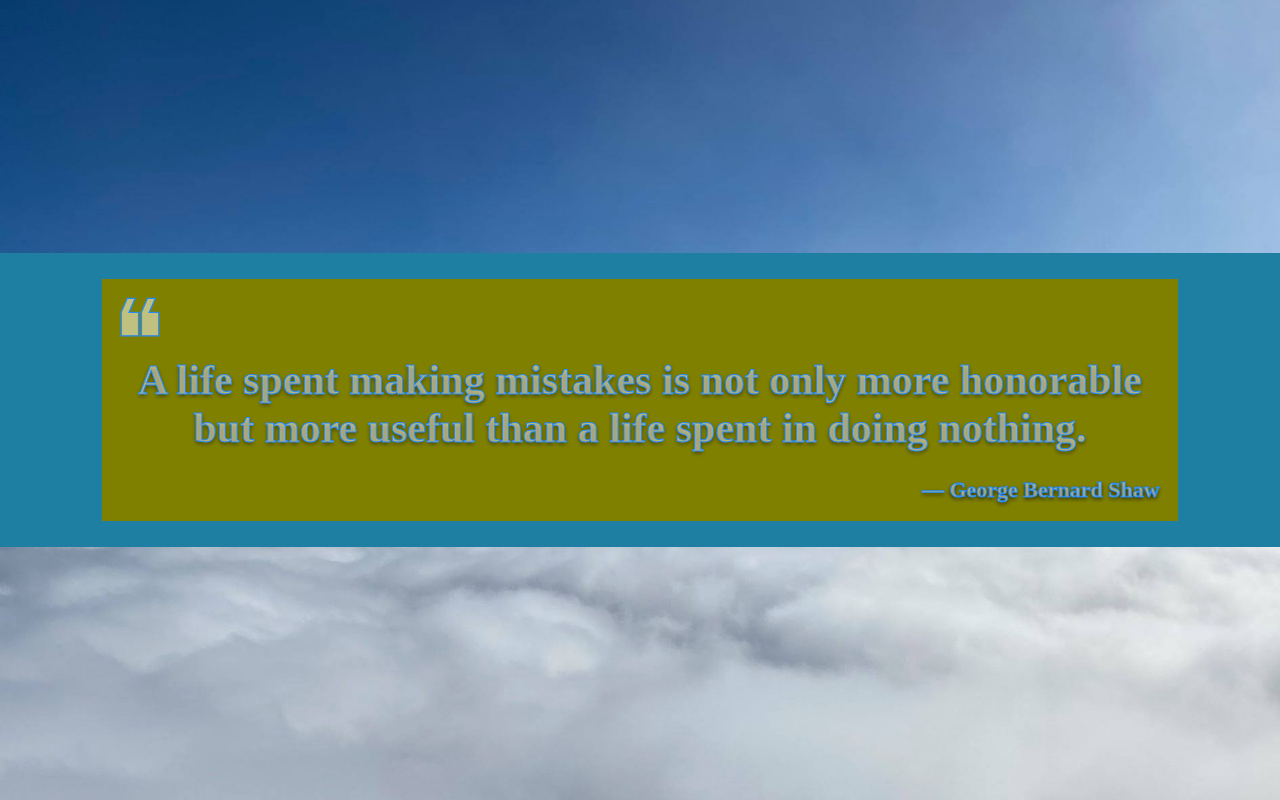
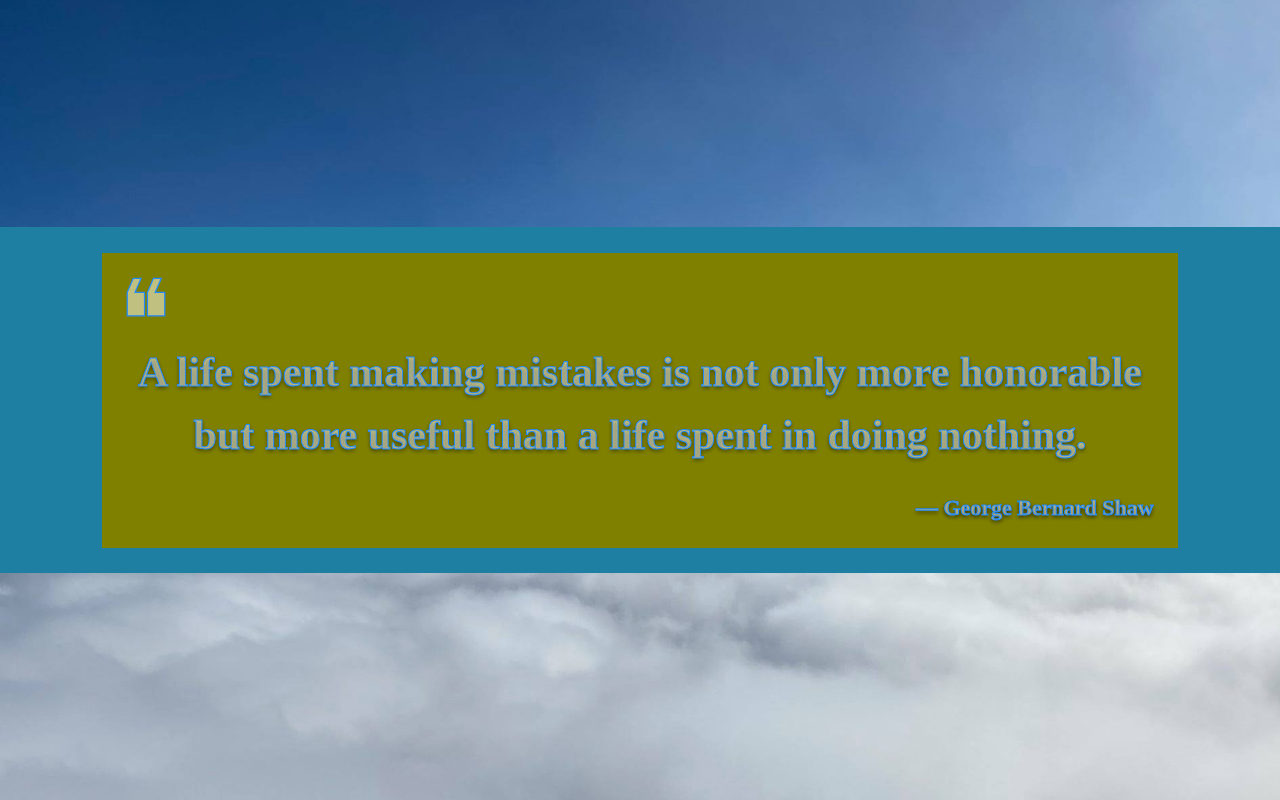
Before and after one commit to gzamaury/random-quote-machine, a React (Create React App) app: page / in a window 1280 px wide. Built offline with nearby package versions, Linux system fonts and the light colour scheme.

Commit message:
Add: Changing to relative units (CSS)

```diff
--- a/src/component/QuoteBox/QuoteBox.css
+++ b/src/component/QuoteBox/QuoteBox.css
@@ -1,3 +1,8 @@
+p,
+span {
+  line-height: 1.5em;
+}
+
 .quoteBox {
   background-color: rgb(30, 127, 162);
   display: flex;
@@ -7,41 +12,45 @@
 
 .quoteBox-container {
   background-color: olive;
-  margin: 2vmax 8vmax 2vmax 8vmax;
+  margin: 2vmax 8vmax;
   display: flex;
   flex-direction: column;
 }
 
 .quote-img {
-  margin: 18px;
+  display: inline;
+  margin: 3vmin;
+  width: 5vmin;
   height: 5vmin;
   pointer-events: none;
-  position: absolute;
 }
 
 #text {
   margin: 0;
-  padding: 6vmax 2vmax 2vmax 2vmax;
+  padding: 0vmax 3vmin 3vmin 3vmin;
   -webkit-text-stroke: 1px #228bff;
   font-family: SFProDisplay-Bold;
   font-size: calc(10px + 4vmin);
-  /* font-size: 42px; */
   color: rgba(255, 255, 255, 0.5);
   text-align: center;
-  line-height: 48px;
   text-shadow: 0 2px 4px rgba(0, 0, 0, 0.5);
   font-weight: 700;
 }
 
 #author {
-  margin: 0 18px 18px 0;
+  margin: 0 3vmin 3vmin 0;
   -webkit-text-stroke: 1px #228bff;
   font-family: SFProDisplay-HeavyItalic;
   font-size: calc(6px + 2vmin);
-  /* font-size: 24px; */
   color: rgba(255, 255, 255, 0.5);
   letter-spacing: 0;
   text-align: right;
   text-shadow: 0 2px 4px rgba(0, 0, 0, 0.85);
   font-weight: 800;
 }
+
+@media (max-width: 768px), screen and (orientation: portrait) {
+  .quoteBox-container {
+    margin: 2vmax 2vmax;
+  }
+}
--- a/src/index.css
+++ b/src/index.css
@@ -1,13 +1,4 @@
-body {
+html > body {
   margin: 0;
-  font-family: -apple-system, BlinkMacSystemFont, 'Segoe UI', 'Roboto', 'Oxygen',
-    'Ubuntu', 'Cantarell', 'Fira Sans', 'Droid Sans', 'Helvetica Neue',
-    sans-serif;
-  -webkit-font-smoothing: antialiased;
-  -moz-osx-font-smoothing: grayscale;
+  font-size: 12px;
 }
-
-code {
-  font-family: source-code-pro, Menlo, Monaco, Consolas, 'Courier New',
-    monospace;
-}
```
